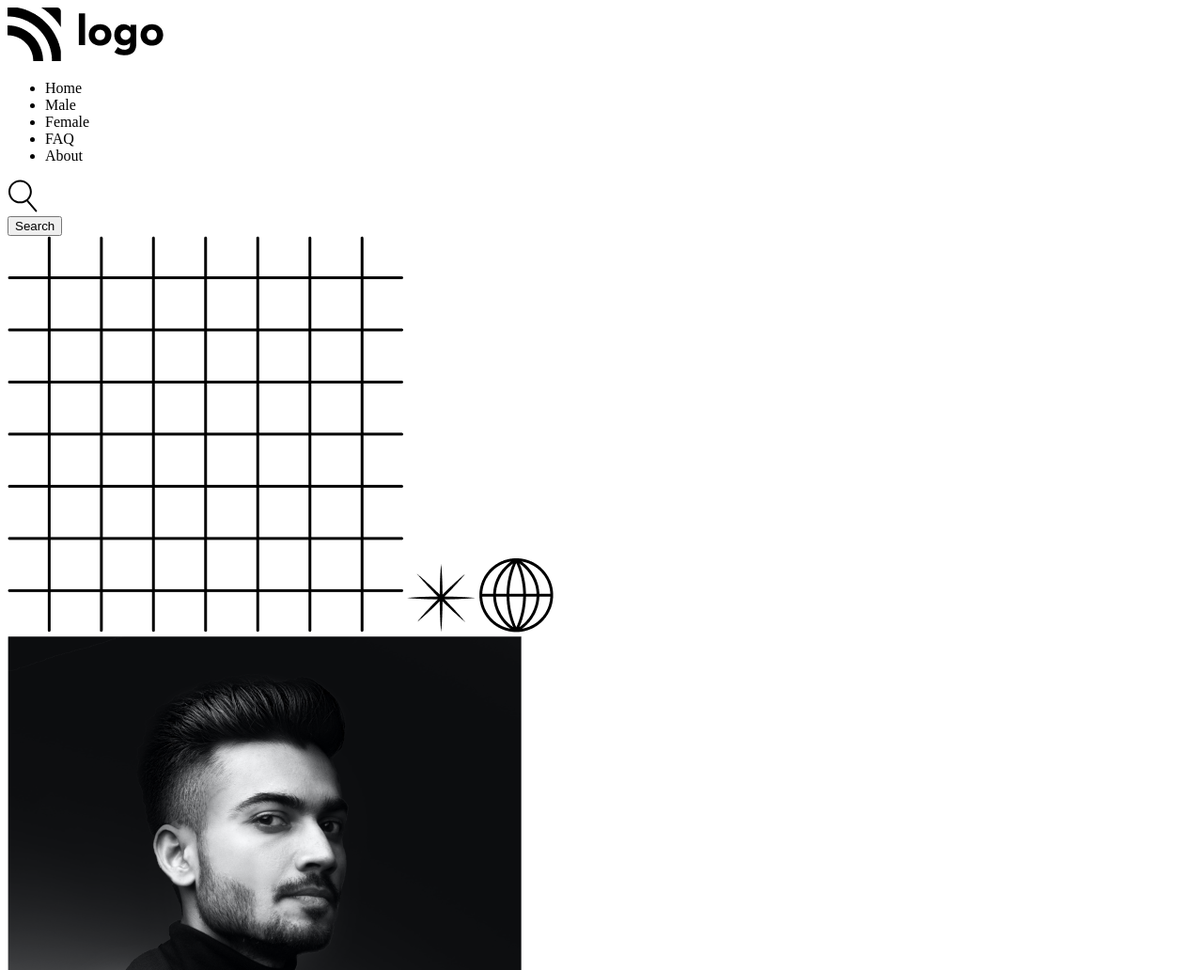
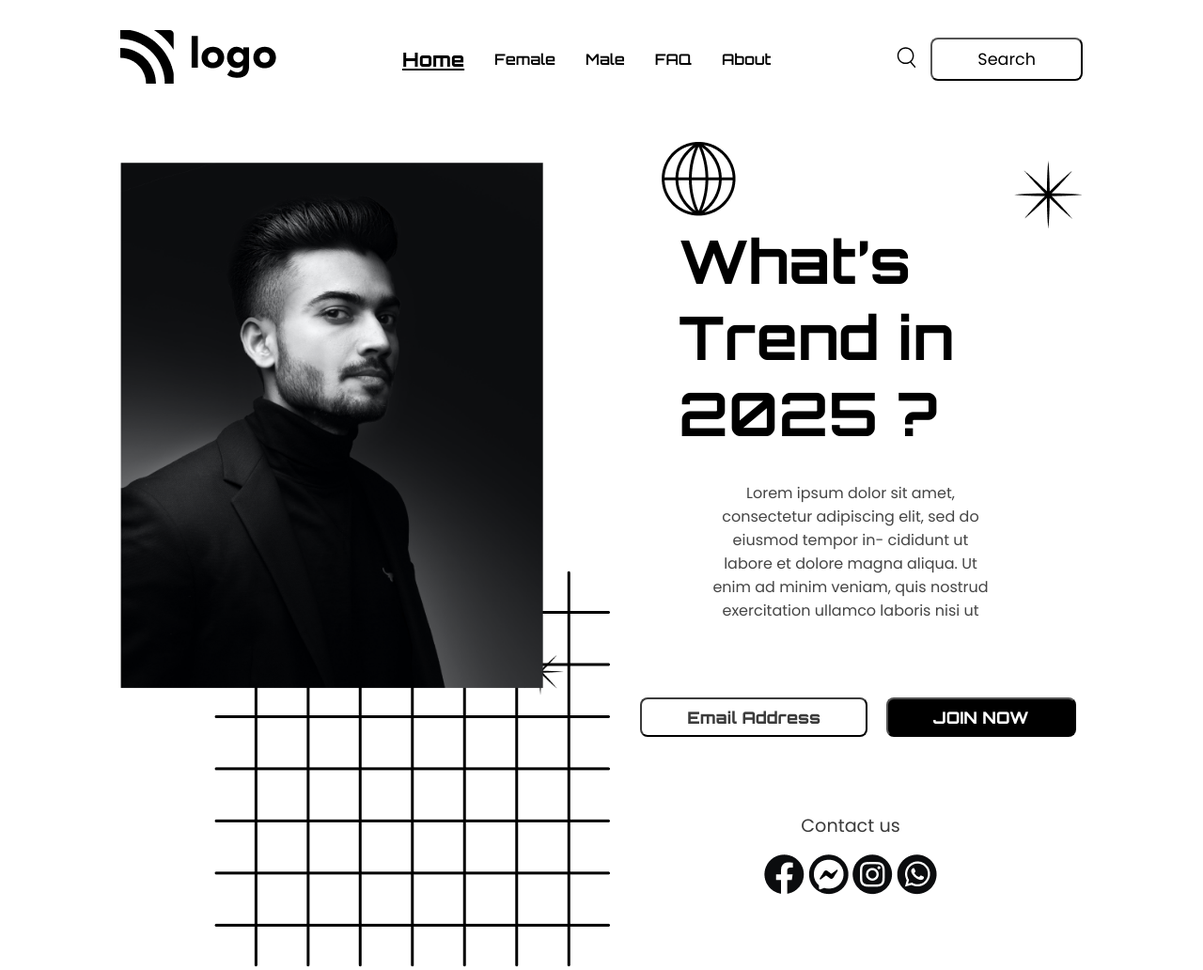
Before and after one commit to ShubhamVsCode/Project-1-Trends-in-2025, a website: page index.html in a window 1280 px wide. Shown: the top 1032 px of the page at 94% size. Drawn offline with Linux system fonts and the light colour scheme.

Commit message:
completed from my side

```diff
--- a/index.html
+++ b/index.html
@@ -24,6 +24,17 @@
     <title>Document</title>
   </head>
   <body>
+    <div class="extra-container">
+      <span class="star">
+        <img src="/assets/start.png" alt="start-pattern" />
+      </span>
+      <span>
+        <img src="/assets/start.png" class="star2" alt="start-pattern" />
+      </span>
+      <span>
+        <img src="/assets/globe.png" class="globe" alt="globe-pattern" />
+      </span>
+    </div>
     <div class="container">
       <!-- Navbar Section -->
       <section aria-label="navbar">
@@ -34,8 +45,8 @@
           <div>
             <ul class="list">
               <li class="list-item">Home</li>
+              <li class="list-item">Female</li>
               <li class="list-item">Male</li>
-              <li class="list-item">Female</li>
               <li class="list-item">FAQ</li>
               <li class="list-item">About</li>
             </ul>
@@ -43,9 +54,9 @@
           <div class="button-group">
             <div class="search-icon">
               <svg
-                width="32"
-                height="35"
-                viewBox="0 0 32 35"
+                width="20"
+                height="22"
+                viewBox="0 0 28 31"
                 fill="none"
                 xmlns="http://www.w3.org/2000/svg"
               >
@@ -69,20 +80,27 @@
           <!-- --------------- -->
           <!-- Patterns -->
           <!-- ---------------- -->
-          <span class="square">
-            <img src="/assets/squares.png" alt="square-pattern" />
-          </span>
-          <!-- Star -->
-          <span class="star">
-            <img src="/assets/start.png" alt="start-pattern" />
-          </span>
-          <!-- Globe -->
-          <span class="globe">
-            <img src="/assets/globe.png" alt="globe-pattern" />
-          </span>
-          <div>
-            <img src="/assets/Image.png" alt="person-hero-iamge" />
+          <div class="hero-container-left">
+            <span>
+              <img
+                src="/assets/squares.png"
+                class="square"
+                alt="square-pattern"
+              />
+            </span>
+            <!-- Star -->
+
+            <!-- Globe -->
+
+            <div>
+              <img
+                src="/assets/Image.png"
+                class="hero-image"
+                alt="person-hero-image"
+              />
+            </div>
           </div>
+
           <div class="hero-container-right">
             <h1 class="hero-heading">What’s Trend in 2025 ?</h1>
             <p class="hero-description">
@@ -95,7 +113,7 @@
               <button class="button-email">Email Address</button>
               <button class="button-join">JOIN NOW</button>
             </div>
-            <div>
+            <div class="contact">
               <h4 class="contact-heading">Contact us</h4>
               <div class="icons">
                 <span>
--- a/style.css
+++ b/style.css
@@ -0,0 +1,161 @@
+*{
+    margin: 0;
+    padding: 0;
+    box-sizing: border-box;
+}
+
+
+/* Navbar--------------------- */
+.navbar-container{
+    display: flex;
+    justify-content: space-between;
+    align-items: center;
+    margin: 2rem 8rem;
+    font-family: "Orbitron", Helvetica, sans-serif;
+    font-weight: 600;
+}
+
+.list-item{
+    list-style: none;
+    margin: 0 1rem;
+}
+
+.list-item:nth-child(1){
+    font-size: 1.3rem;
+    font-weight: 800;
+    text-decoration: underline;
+}
+
+.list{
+    display: flex;
+    justify-content: space-between;
+    align-items: center;
+}
+
+.button-group{
+    display: flex;
+    align-items: center;
+}
+
+.search-icon{
+
+}
+.square{
+    position: absolute;
+    bottom: 0px;
+    left: 100px;
+}
+
+.hero-image{
+    width: 450px;
+}
+
+
+button{
+    padding: 0.5rem 3rem;
+    background-color: transparent;
+    border-radius: 0.5rem;
+    font-family: "Poppins", Helvetica, sans-serif;
+    font-size: 1.1rem;
+    margin-left: 1rem;
+}
+
+
+/*  Hero Section --------------*/
+.hero-container{
+    margin: 5rem 8rem 2rem 8rem;
+    position: relative;
+    display: flex;
+    gap: 5rem;
+}
+
+.square{
+    position: absolute;
+    z-index: -1;
+    bottom: -70px;
+}
+
+.hero-container-left{
+
+}
+
+.hero-container-right{
+    display: flex;
+    flex-direction: column;
+    align-items: center;
+    justify-content: center;
+}
+
+.hero-heading{
+    font-size: 4rem;
+    font-weight: bold;
+    font-family: "Orbitron", Helvetica, sans-serif;
+    margin: 4rem 2rem 2rem 4rem;
+}
+
+.hero-description{
+    font-family: "Poppins", Helvetica, sans-serif;
+    width: 60%;
+    text-align: center;
+    color: rgb(69, 69, 69);
+    margin-bottom: 5rem;
+}
+
+.button-join, .button-email{
+    font-family: "Orbitron", Helvetica, sans-serif;
+    font-weight: 800;
+}
+
+.button-email{
+    color:rgb(59, 59, 59);
+    border-color: rgb(59, 59, 59);
+}
+
+.button-join{
+    background-color:#000;
+    color: #fff;
+}
+
+.contact{
+    display: flex;
+    flex-direction: column;
+    align-items: center;
+    justify-content: center;
+    font-family: "Poppins", Helvetica, sans-serif;
+    margin-top: 5rem;
+}
+
+.icons{
+
+}
+
+.contact-heading{
+    font-weight: 400;
+    font-size: larger;
+    color:rgb(59, 59, 59);
+    margin-bottom: 1rem;
+}
+
+
+
+
+
+/* extra images */
+.star ,.star2, .globe{
+    position: absolute;
+}
+
+.globe{
+    top: 150px;
+    left: 55%
+}
+
+.star{
+    top: 170px;
+    right: 10%;
+}
+.star2{
+    bottom: 60px;
+    left: 43%;
+    width: 50px;
+}
```
